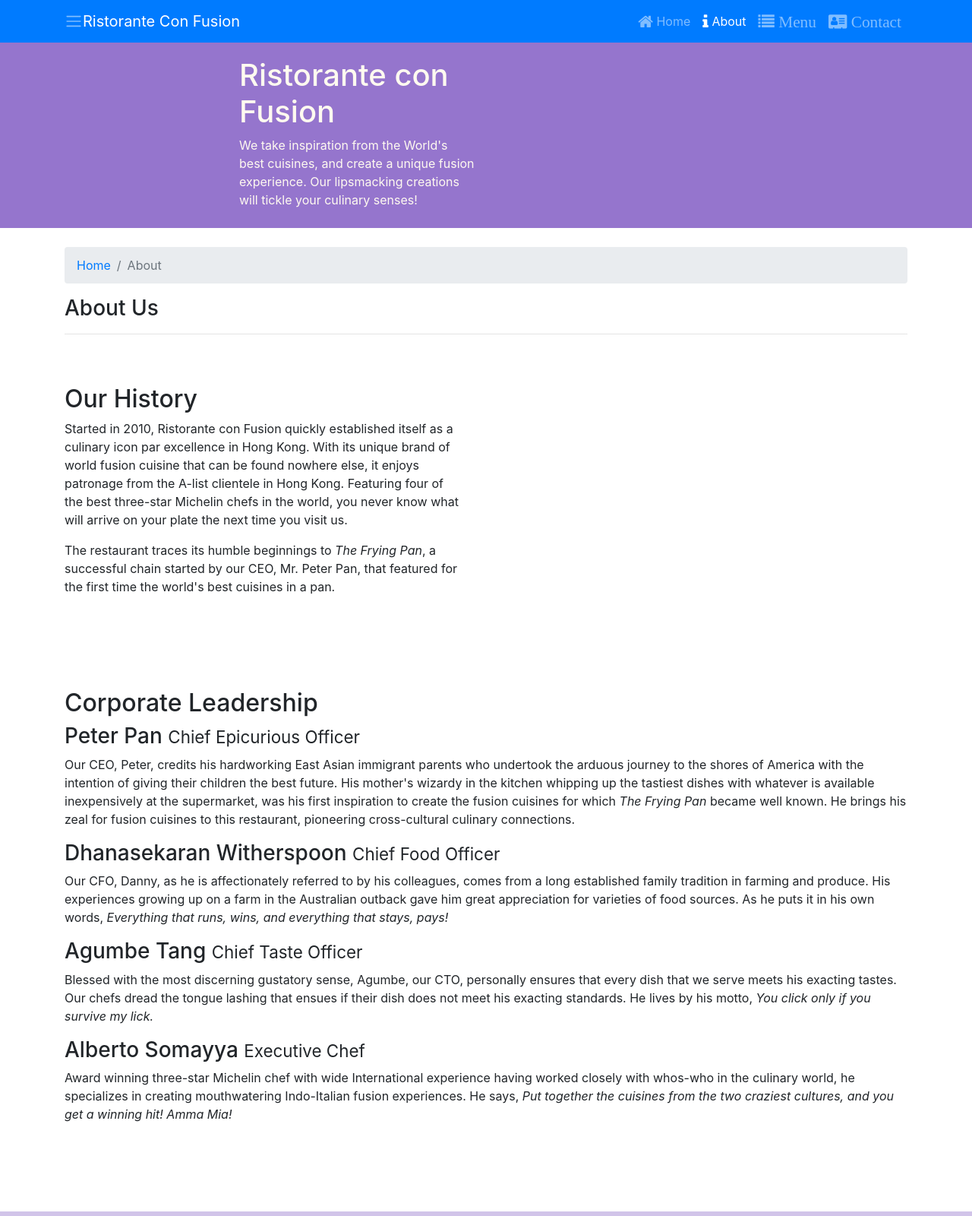
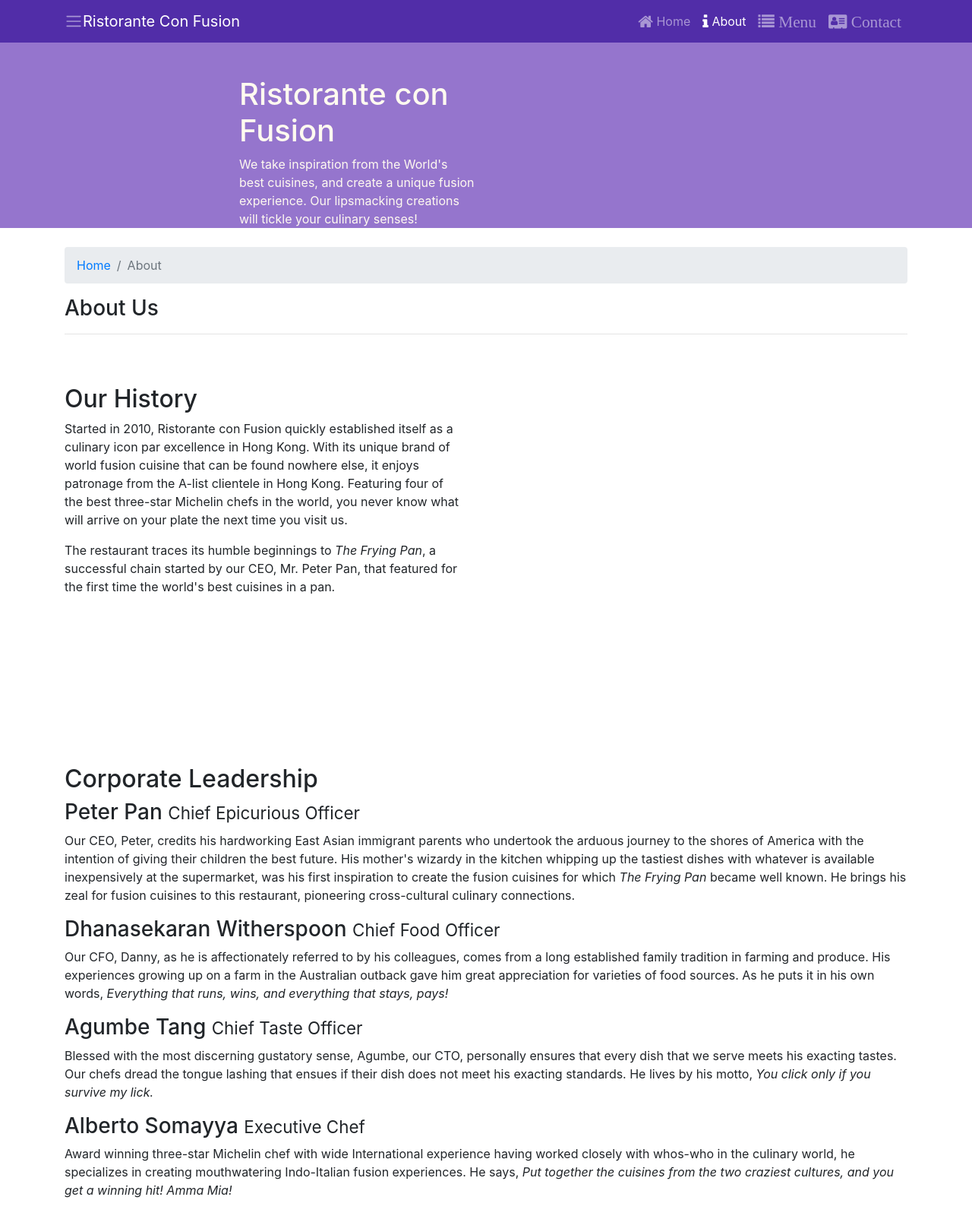
Before and after one commit to Crouser/restaurant, a website: page aboutus.html in a window 1280 px wide. Shown: the top 1600 px of the page at 76% size. Drawn offline with nearby package versions, Linux system fonts and the light colour scheme.

Commit message:
modified

```diff
--- a/aboutus.html
+++ b/aboutus.html
@@ -12,14 +12,14 @@
     <link rel="stylesheet" href="node_modules/bootstrap/dist/css/bootstrap.min.css">
     <link rel="stylesheet" href="node_modules/font-awesome/css/font-awesome.min.css">
     <link rel="stylesheet" href="node_modules/bootstrap-social/bootstrap-social.css">
-    <link rel="stylesheet" type="text/css" href="./design.css"/>
+    <link rel="stylesheet" type="text/css" href="./styles.css"/>
 
           <title>Ristorante Con Fusion: About Us</title>
 
 </head>
 
 <body>
-    <nav class="navbar navbar-dark navbar-expand-sm bg-primary fixed-top">
+    <nav class="navbar navbar-dark navbar-expand-sm fixed-top">
 
         <div class="container">
             <button class="navbar-toggler" type="button" data-toggle="collapse" data-target="#Navbar"></button>
@@ -79,7 +79,7 @@
         </div>
 
 
-        <div class="container" id="data">
+        <div class="container" id="data2">
             <div>
                 <h2>Corporate Leadership</h2>
                 <h3>Peter Pan <small>Chief Epicurious Officer</small></h3>
--- a/design.css
+++ /dev/null
@@ -1,34 +0,0 @@
-.header{
-	background-color: #9575CD;
-	color: floralwhite ;
-	padding: 20px 50px 20px 50px;
-	height: 300px;
-	padding-top: 75px;
-	padding-right: 300px;
-	padding-left: 300px;
-}
-#history{
-
-	height: 400px;
-	padding-top: 50px;
-	padding-bottom: 400px;
-	padding-right: 600px;
-
-
-
-	}
-
-	#about{
-		padding-top: 25px;
-
-	}
-
-	.footer{
-		padding-top: 50px;
-		background: #D1C4E9;
-	}
-
-	#data{
-		padding-bottom: 100px;
-
-	}
--- a/styles.css
+++ b/styles.css
@@ -2,6 +2,7 @@
 	margin: 0px auto;
 	padding: 0px auto;
 }
+
 .row-row-content{
 	margin: 0px auto;
 	padding: 50px 0px 50px 0px;
@@ -9,22 +10,8 @@
 	min-height: 400px;
 }
 
-.footer{
-		padding-top: 50px;
-		background: #D1C4E9;
-	}
 
 
-
-.header{
-	background-color: #9575CD;
-	color: floralwhite ;
-	padding: 20px 50px 20px 50px;
-	height: 300px;
-	padding-top: 100px;
-	padding-right: 300px;
-	padding-left: 300px;
-}
 
 .address{
 	font-size: 80%;
@@ -36,10 +23,8 @@
 	z-index: 0;
 
 }
-.navbar-dark{
-	background: #512DA8;
-}
-#data{
+
+#data2{
 	padding-top: 100px;
 	padding-bottom: 100px;
 }
@@ -52,3 +37,41 @@
 #form{
 	padding-bottom: 100px;
 }
+
+.header{
+	background-color: #9575CD;
+	color: floralwhite ;
+	padding: 20px 50px 20px 50px;
+	height: 300px;
+	padding-top: 100px;
+	padding-right: 300px;
+	padding-left: 300px;
+}
+.navbar-dark{
+	background: #512DA8;
+}
+#history{
+
+	height: 400px;
+	padding-top: 50px;
+	padding-bottom: 400px;
+	padding-right: 600px;
+
+
+
+	}
+
+	#about{
+		padding-top: 25px;
+
+	}
+
+	.footer{
+		padding-top: 50px;
+		background: #D1C4E9;
+	}
+
+	#data{
+		padding-bottom: 100px;
+
+	}
```
